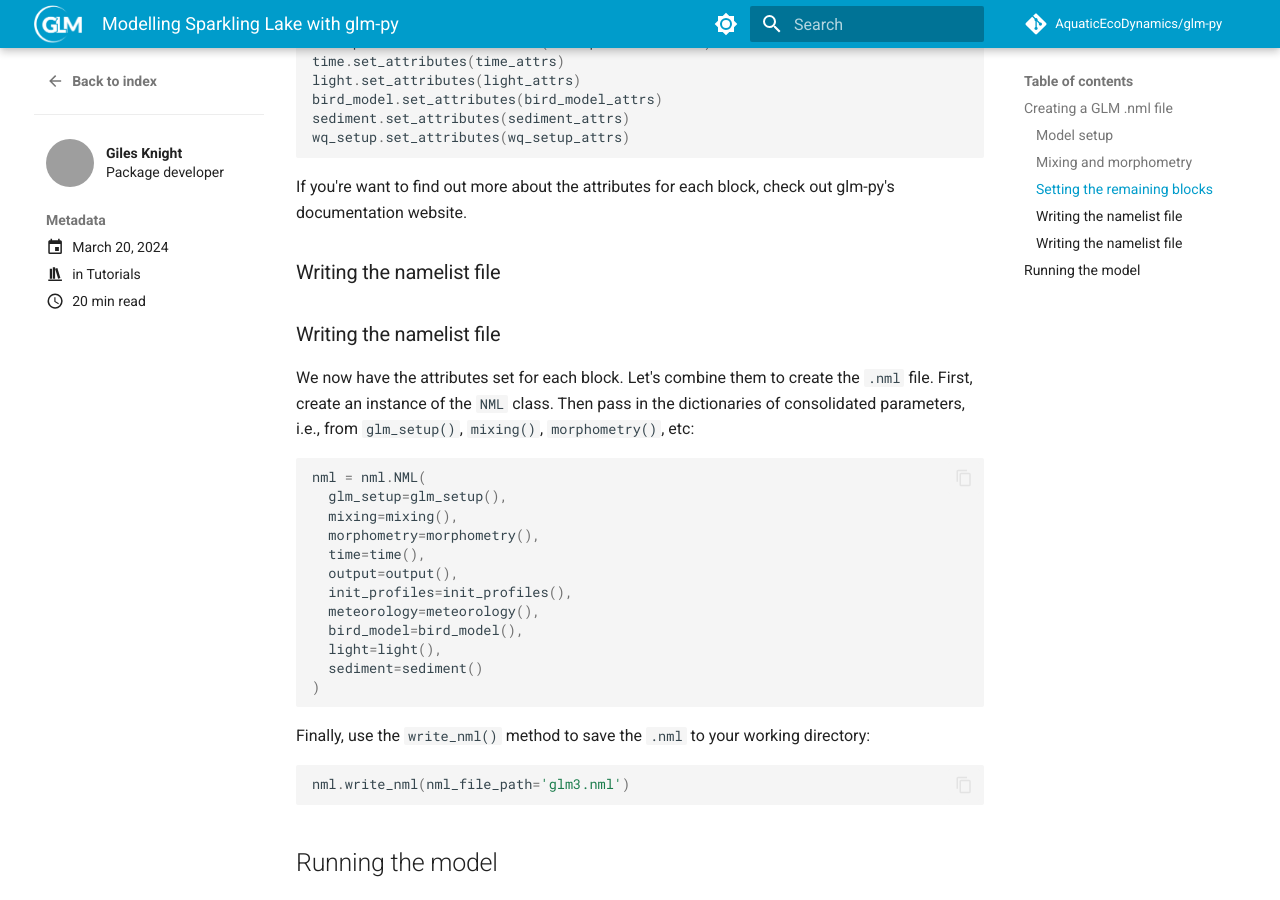
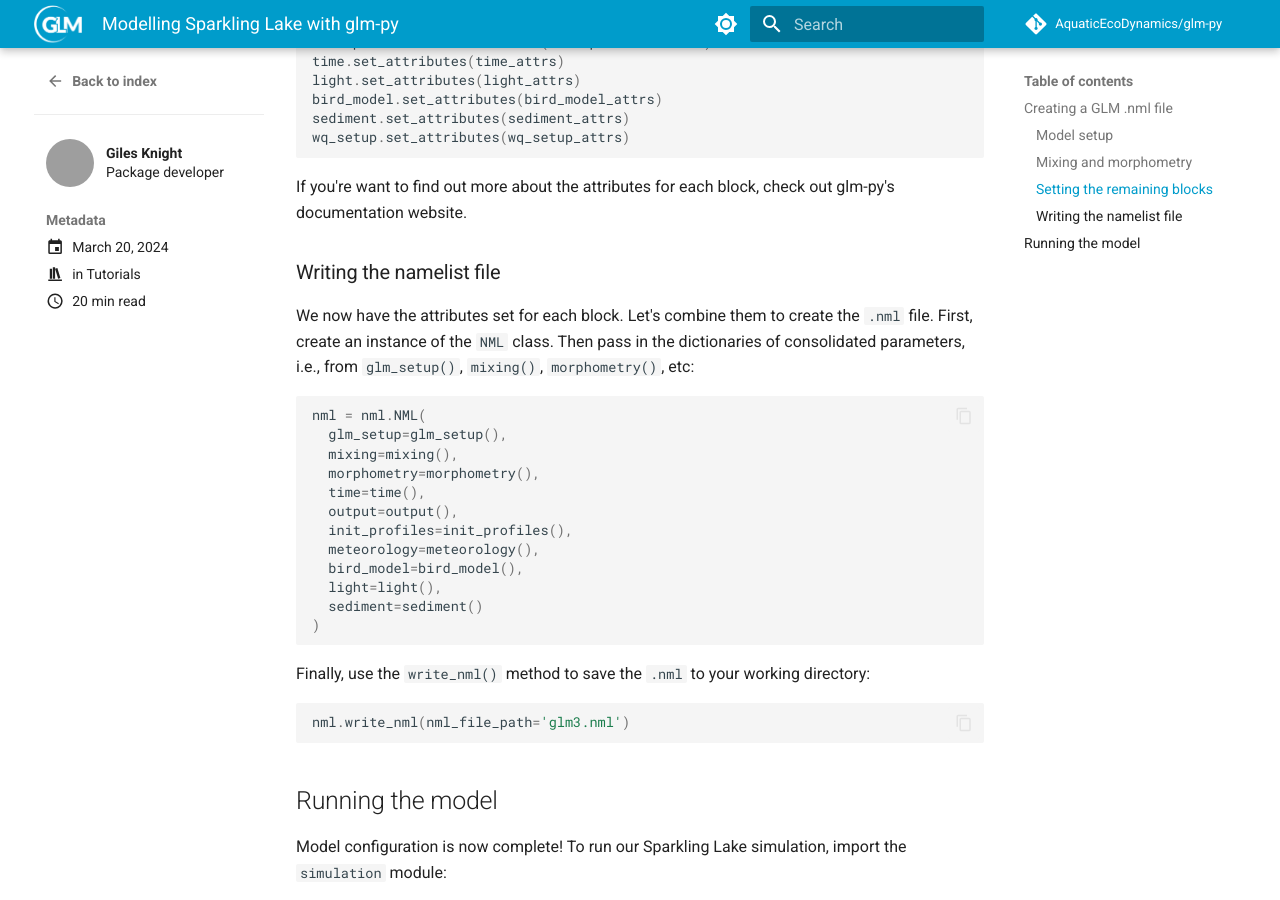
Before and after one commit to AquaticEcoDynamics/glm-py, an MkDocs documentation site: the page built from docs/blog/posts/sparkling-lake-tutorial.md, in a window 1280 px wide and 900 px high, scrolled down 5413 px. Built offline with MkDocs 1.6.1 and Material for MkDocs 9.7.7, drawn with Linux system fonts in a browser that asks for light colours; comment, search, counter and statistics services are not loaded; grey boxes are pictures that could not be loaded.

Commit message:
ready to deploy

````diff
--- a/docs/blog/posts/sparkling-lake-tutorial.md
+++ b/docs/blog/posts/sparkling-lake-tutorial.md
@@ -269,8 +269,6 @@ If you're want to find out more about the attributes for each block, check out g
 
 ### Writing the namelist file
 
-### Writing the namelist file
-
 We now have the attributes set for each block. Let's combine them to create the `.nml` file. First, create an instance of the `NML` class. Then pass in the dictionaries of consolidated parameters, i.e., from `glm_setup()`, `mixing()`, `morphometry()`, etc:
 
 ```python
````
Also changed, not shown: 2 other files.
